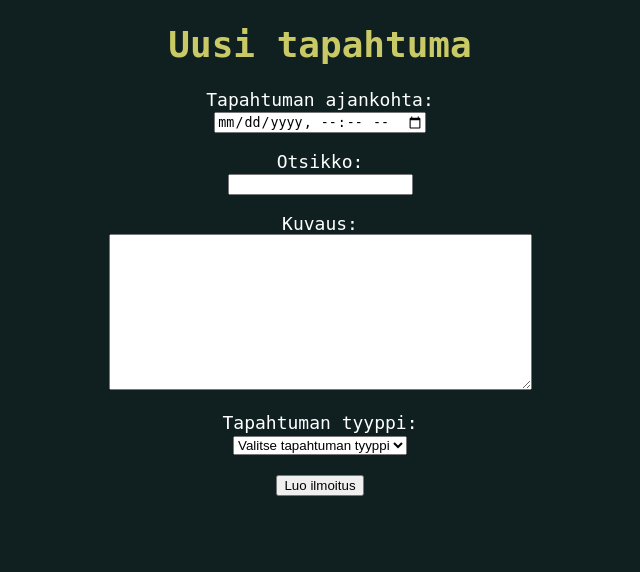
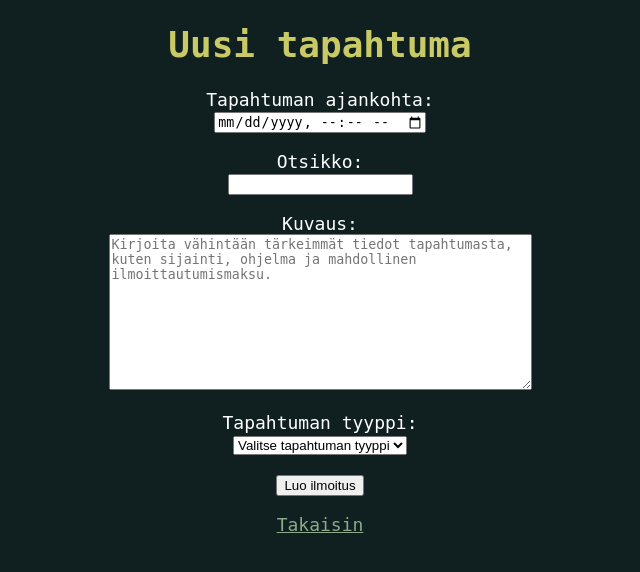
Before and after one commit to maijaelinalaine/course_project-Databases-and-Web-Programming-, a Flask app: page /new_event in a window 1280 px wide. Shown: the top 572 px of the page, without its empty margins (320-960 px from the left). Run offline with Flask 3, Linux system fonts and the light colour scheme; the visitor is signed in with stand-in values (Sample User, id 1); data that the repository does not hold is empty.

Commit message:
Improve new_event form

```diff
--- a/templates/new_event.html
+++ b/templates/new_event.html
@@ -39,6 +39,7 @@
           rows="10"
           cols="50"
           maxlength="5000"
+          placeholder="Kirjoita vähintään tärkeimmät tiedot tapahtumasta, kuten sijainti, ohjelma ja mahdollinen ilmoittautumismaksu."
         ></textarea>
       </p>
       <p>
@@ -59,5 +60,8 @@
       />
       <input type="submit" value="Luo ilmoitus" />
     </form>
+    <p>
+      <a href="/">Takaisin</a>
+    </p>
   </body>
 </html>
--- a/templates/show_event.html
+++ b/templates/show_event.html
@@ -25,6 +25,7 @@
     <p>
       Vastuuhenkilö: <a href="/user/{{event.user_id}}">{{ event.username }}</a>
     </p>
+    <p>
     <form action="/signup" method="post">
       <input type="hidden" name="event_id" value="{{ event.id }}" />
       <input
```
